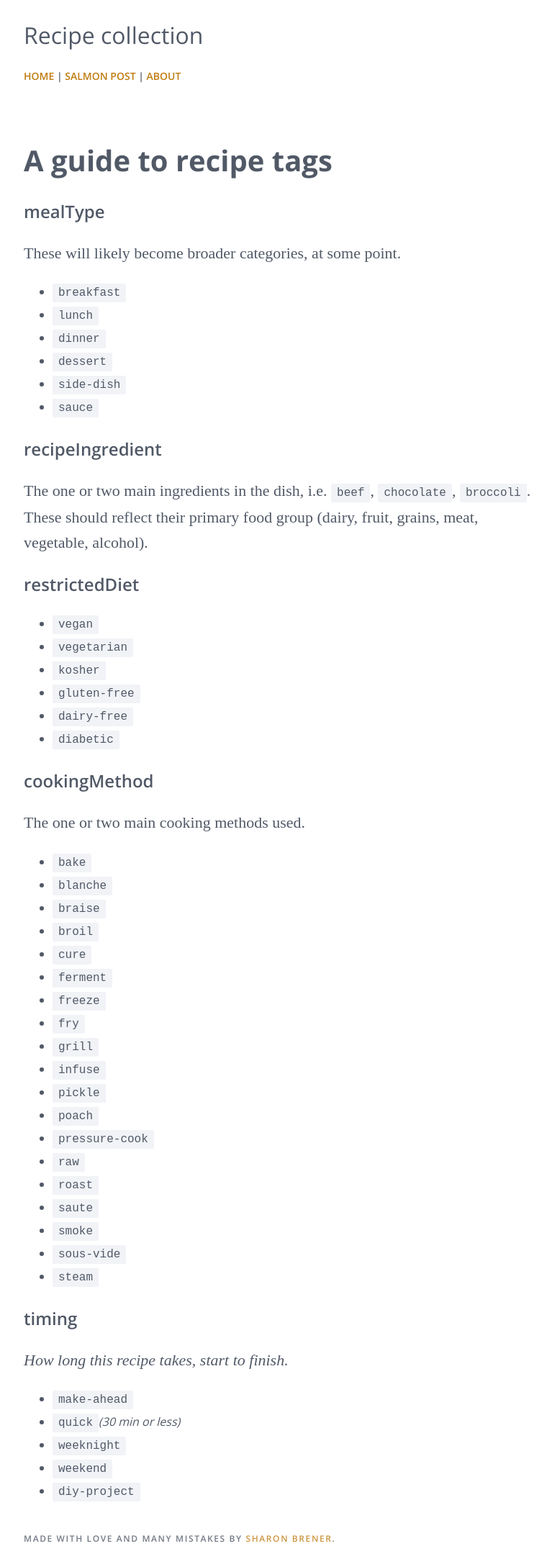
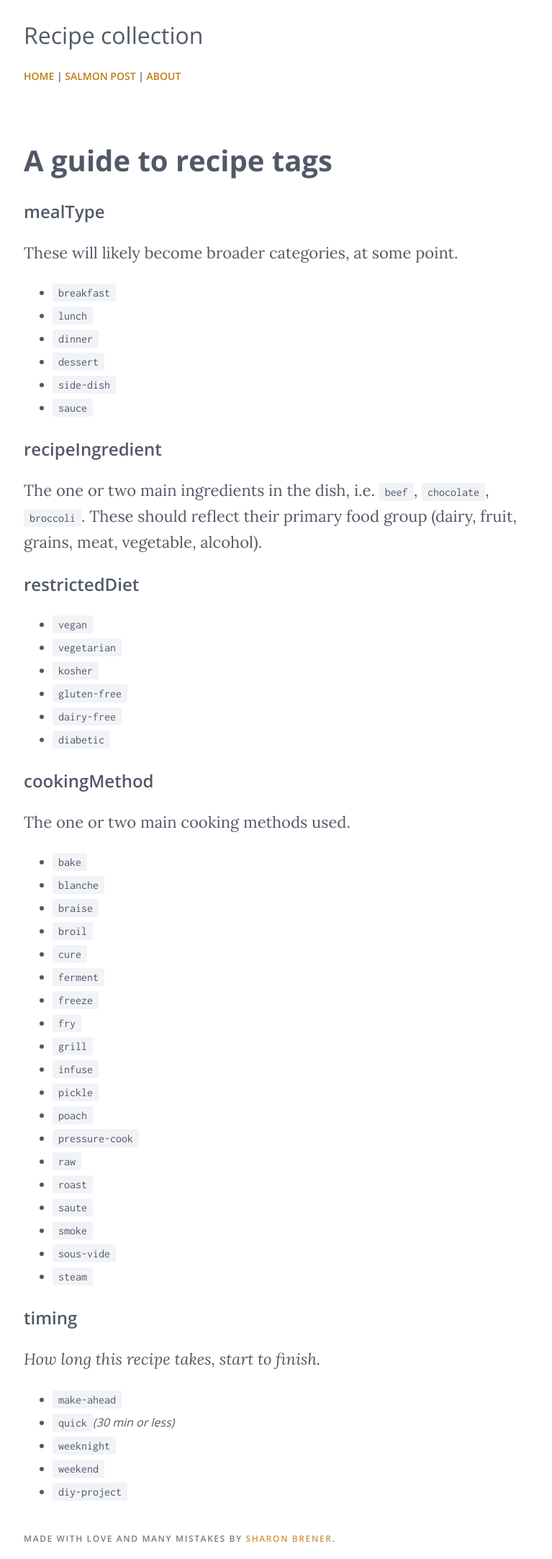
Before and after one commit to scottgallant/recipe-collection, a Jekyll site: the page built from a-guide-to-recipe-tags.md, in a window 1280 px wide. Shown: the whole page at 72% size, without its empty margins (247-1014 px from the left). Built offline with Jekyll 4.4.1, drawn with Linux system fonts in a browser that asks for light colours; some web fonts are replaced.

Commit message:
Scope One > Lora

```diff
--- a/_layouts/default.html
+++ b/_layouts/default.html
@@ -4,7 +4,10 @@
   <meta charset="utf-8">
   <title>Home Page</title>
   <link rel="stylesheet" href="/css/style.css">
-  <link href="https://fonts.googleapis.com/css?family=Open+Sans:400,600,700|Scope+One" rel="stylesheet">
+  <!-- Fonts -->
+    <link href="https://fonts.googleapis.com/css?family=Open+Sans:400,600,700" rel="stylesheet">
+    <link href="https://fonts.googleapis.com/css?family=Lora:400,400i,700" rel="stylesheet">
+    <link href="https://fonts.googleapis.com/css?family=Inconsolata" rel="stylesheet">
 </head>
 
   <body>
--- a/_layouts/recipe.html
+++ b/_layouts/recipe.html
@@ -4,7 +4,10 @@
   <meta charset="utf-8">
   <title>Home Page</title>
   <link rel="stylesheet" href="/css/style.css">
-  <link href="https://fonts.googleapis.com/css?family=Open+Sans:400,600,700|Scope+One" rel="stylesheet">
+  <!-- Fonts -->
+    <link href="https://fonts.googleapis.com/css?family=Open+Sans:400,600,700" rel="stylesheet">
+    <link href="https://fonts.googleapis.com/css?family=Lora:400,400i,700" rel="stylesheet">
+    <link href="https://fonts.googleapis.com/css?family=Inconsolata" rel="stylesheet">
 </head>
 
 
--- a/css/style.css
+++ b/css/style.css
@@ -14,10 +14,12 @@
 			400 Regular
 			600 Semi-Bold
 			700 Bold
-		Scope One
+		Lora
 			400 Regular
-		Monospace
-			OS default
+			400i Regular Italic
+			700 Bold
+		Inconsolata
+			400 Regular
 
 	COLORS FROM LEKKER LABS
 		Red: #f14a0e;
@@ -45,7 +47,7 @@ body {
 	}
 
 p {
-	font-family: 'Scope One', serif;
+	font-family: 'Lora', serif;
 	font-size: 1.375rem;
 	line-height: 1.6;
 	}
@@ -91,7 +93,7 @@ h5 {
 	}
 
 blockquote {
-	font-family: 'Scope One', serif;
+	font-family: 'Lora', serif;
 	line-height: 1.4;
 	font-size: 1.5rem;
 	font-weight: 400;
@@ -104,6 +106,7 @@ blockquote {
 
 code {
 	font-size: 1rem;
+	font-family: 'Inconsolata', monospace;
 	}
 
 code.highlighter-rouge {
```
